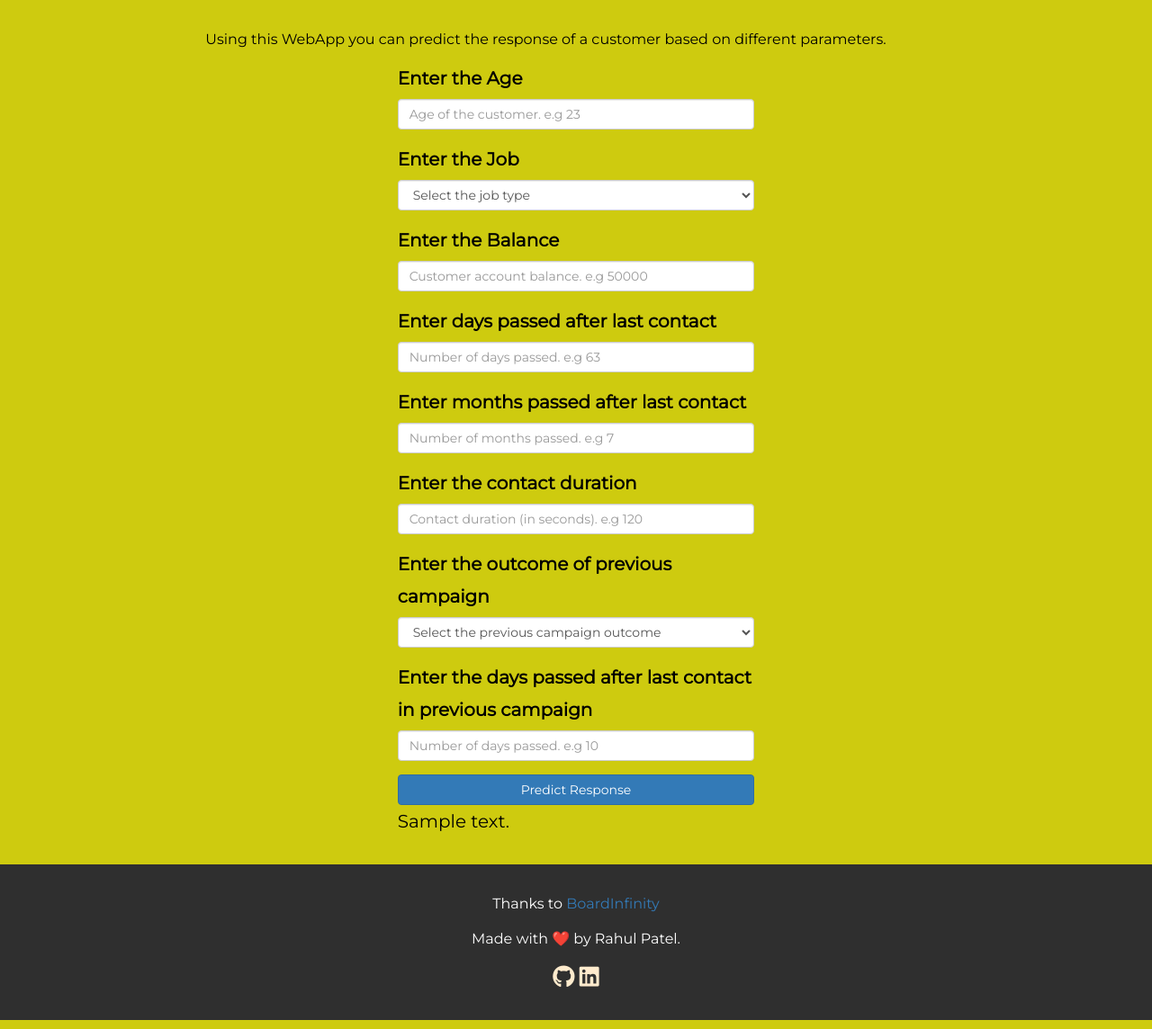
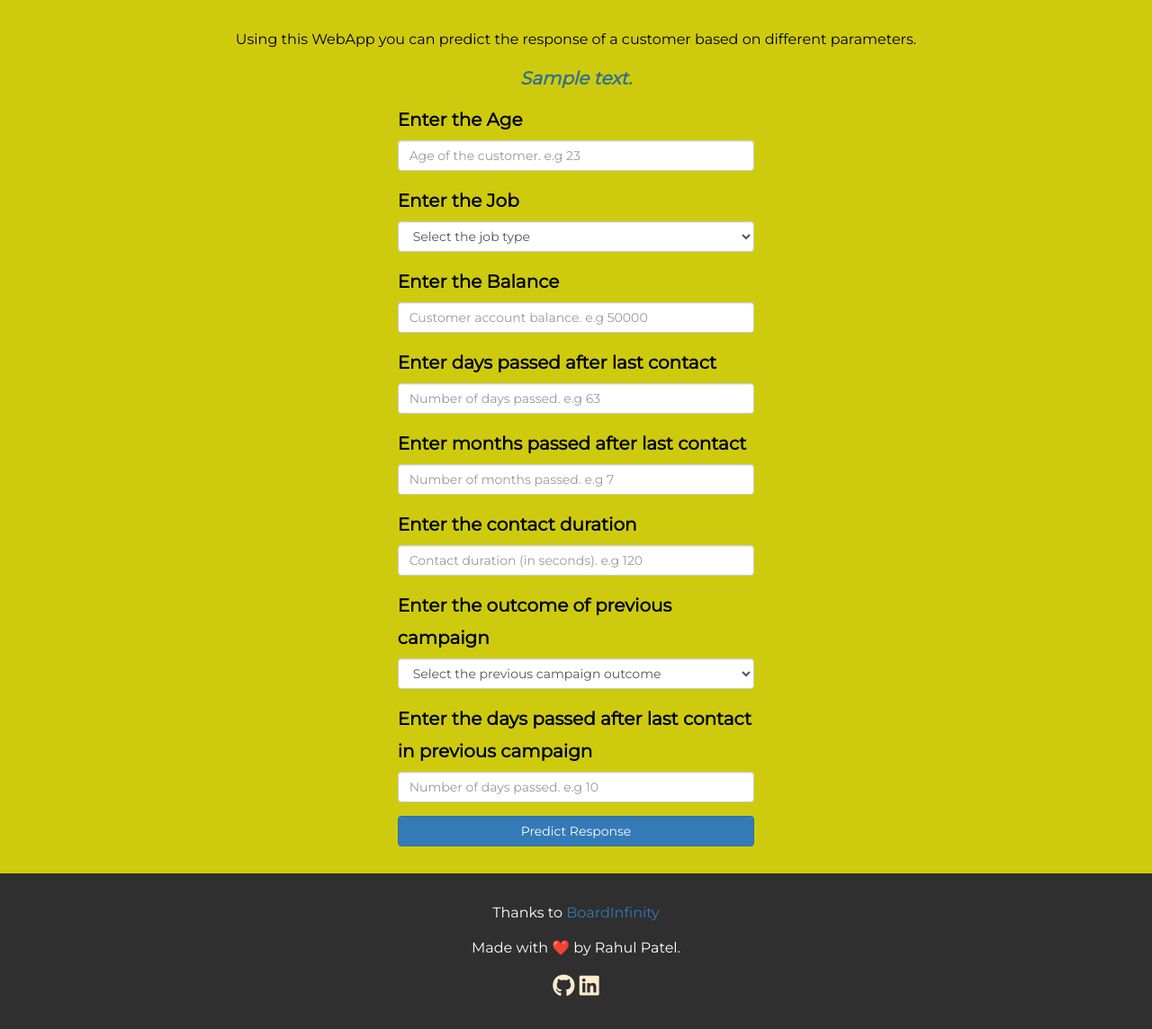
Before and after one commit to amazerahul/Bank-Makrketing-WebApp, a Flask app: template templates/index.html in a window 1280 px wide. Shown: the part 93-1237 px from the top of the page at 90% size. Run offline with Flask 2, Linux system fonts and the light colour scheme; the template is opened without the code that fills it: most values are stand-ins (such as "Sample title", 1, 10 or a date in 2020); parts of the project's set-up code (start-up, migrations or seed data) failed here and were passed over; some libraries are stand-ins or nearby versions.

Commit message:
Update index.html

```diff
--- a/templates/index.html
+++ b/templates/index.html
@@ -71,13 +71,14 @@
 <div class="container-fluid bg-1 text-center">
   <div class="row">
     <div class="col-md-2"></div>
-    <div class="col-md-8"><p>Using this WebApp you can predict the response of a customer based on different parameters.</p></div>
+    <div class="col-md-8"><p style="text-align: center;">Using this WebApp you can predict the response of a customer based on different parameters.</p></div>
     <div class="col-md-2"></div>
   </div>
+  <p style="text-align:center; font-size: 20px; font-weight: bolder;"><i class="text-center text-info">{{ prediction_text }}</i></p>
   <div class="row">
     <div class="col-md-4"></div>
     <div class="col-md-4">
-  <form action="{{ url_for('predict')}}"method="post">
+  <form action="{{ url_for('predict')}}" method="post">
     <div class="form-group">
       <label for="tv">Enter the Age</label>
       <input type="text" class="form-control" name="age" id="age" placeholder="Age of the customer. e.g 23" required="required">
@@ -131,15 +132,13 @@
       <input type="text" class="form-control" name="pdays" id="pdays" placeholder="Number of days passed. e.g 10" required="required">
     </div>
     <!-- <button type="submit" class="btn btn-primary">Submit</button> -->
-    <button type="submit" class="btn btn-primary btn-block btn-large">Predict Response</button>
+    <button type="submit" class="btn btn-primary btn-block btn-large" onsubmit="myFunction">Predict Response</button>
   </form>
-  {{ prediction_text }}
+
 </div>
 <div class="col-md-4"></div>
 </div>
 </div>
-
-
 
 
 
@@ -154,6 +153,5 @@
 
 
 </footer>
-
 </body>
 </html>
```
